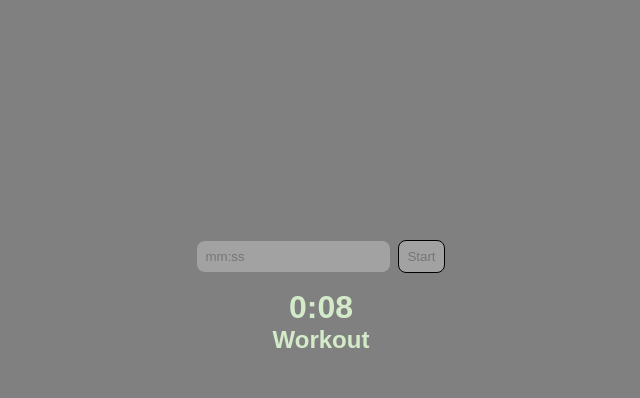
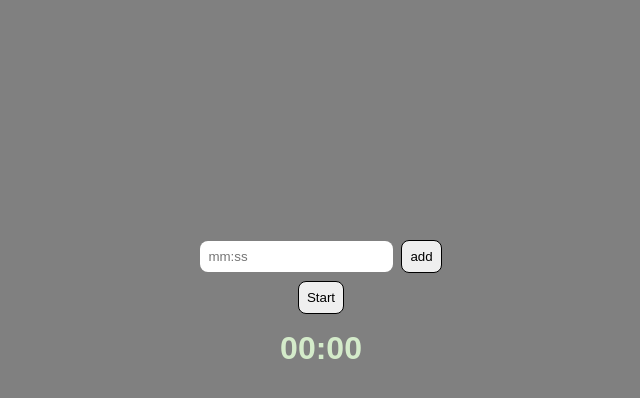
Before and after one commit to NathanielWilliamsDev/interval-timer, a plain HTML site: page index.html in a window 1280 px wide. Both pictures are taken after a click on the button "Start". Shown: the whole page, without its empty margins (319-959 px from the left). Drawn offline with Linux system fonts and the light colour scheme.

Commit message:
Created an 'add' button that will add the inputted time into the timerSequence array. Clicking the 'start' button will then run all the time's that were added

```diff
--- a/index.html
+++ b/index.html
@@ -10,8 +10,13 @@
 <body>
     <div class="timer-controls">
         <input placeholder="mm:ss">
-        <button>Start</button>
+        <button class="add-button">add</button>
     </div>
+
+    <div class="start-container">
+        <button class="start-button">Start</button>
+    </div>
+
     <div class="timer-display">
         <h1 class="timer">00:00</h1>
         <h2 class="timer-label"></h2>
--- a/script.js
+++ b/script.js
@@ -1,32 +1,37 @@
 const input = document.querySelector(".timer-controls input");
-const button = document.querySelector(".timer-controls button");
+const startButton = document.querySelector(".start-button");
 const timerDisplay = document.querySelector(".timer");
 const timerLabel = document.querySelector(".timer-label");
+const addButton = document.querySelector(".add-button");
 let countdownInterval;
 
 // workout and rest objects
 let workoutTimer = {label: "Workout", duration: 10}; //create these, put them into array, run array loop
 let restTimer = {label: "Rest", duration: 5};
 // array containing workout/rest objects
-let timerSequence = [workoutTimer, restTimer, restTimer];
+let timerSequence = [];
 
 
-// Event listener for clicking the button
-button.addEventListener("click", (e)=>{
+// Event listener for clicking the start button
+startButton.addEventListener("click", (e)=>{
     // Clear any existing interval
     clearInterval(countdownInterval);
     input.value = "" // clear the input field
     input.disabled = true;
-    button.disabled = true;
+    startButton.disabled = true;
     startTimerSequence(timerSequence); // when clicked, startTimerSequence with the array of timers
 });
 
 // Event listener for pressing "Enter" in the input box
 input.addEventListener("keypress", (e)=>{
     if(e.key === "Enter"){
-        button.click();
+        startButton.click();
     }
-})
+});
+
+addButton.addEventListener("click", () =>{
+    addTimer();
+});
 
 // timers input is the array of timers [workout, rest]
 function startTimerSequence(timers){
@@ -41,7 +46,7 @@ function startTimerSequence(timers){
         else{ // no more timer's left
             alert("All timers completed");
             input.disabled = false;
-            button.disabled = false;
+            startButton.disabled = false;
         }
     }
     runNextTimer();
@@ -102,3 +107,15 @@ function convertToSeconds(time){
     seconds += (Number(minutesSeconds[0])*60); // convert minutes to seconds, add it to the seconds variable
     return seconds;
 }
+
+// Adds a timer to the timerSequence array
+// Timer duration is taken from the input box when addButton is clicked
+function addTimer(){
+    //if isValidTime -> convertToSeconds -> timerSequence.push({label: test, duration:inputTime})
+    if(isValidTime(input.value)){
+        let inputTime = convertToSeconds(input.value);
+        timerSequence.push({label:"swag", duration: inputTime});
+        // NEED TO ADD ANOTHER INPUT FIELD BEFORE THE TIME ONE FOR LABEL
+        // PROBABLY NEED TO PUT SOMETHING ON THE SCREEN SHOWING WHAT HAS BEEN ADDED
+    }
+}
--- a/styles.css
+++ b/styles.css
@@ -22,7 +22,7 @@ body{
     border: none;
 }
 
-.timer-controls button{
+.add-button{
     padding: 8px;
     border-radius: 8px;
     border: none;
@@ -30,11 +30,27 @@ body{
     border: 1px solid black;
 }
 
-.timer-controls button:active{
+.add-button:active{
+    border: 1px solid red;
+}
+
+.add-button:hover{
+    background-color: rgba(243, 96, 96, 0.685);
+}
+
+.start-button{
+    padding: 8px;
+    border-radius: 8px;
+    border: none;
+    cursor: pointer;
+    border: 1px solid black;
+}
+
+.start-button:active{
     border: 1px solid green;
 }
 
-.timer-controls button:hover{
+.start-button:hover{
     background-color: rgb(168, 223, 143);
 }
 
@@ -45,3 +61,10 @@ body{
     margin-top: 16px;
     color: rgb(212, 235, 202);
 }
+
+.start-container{
+    display: flex;
+    justify-content: center;
+    margin-top: 8px;
+
+}
```
